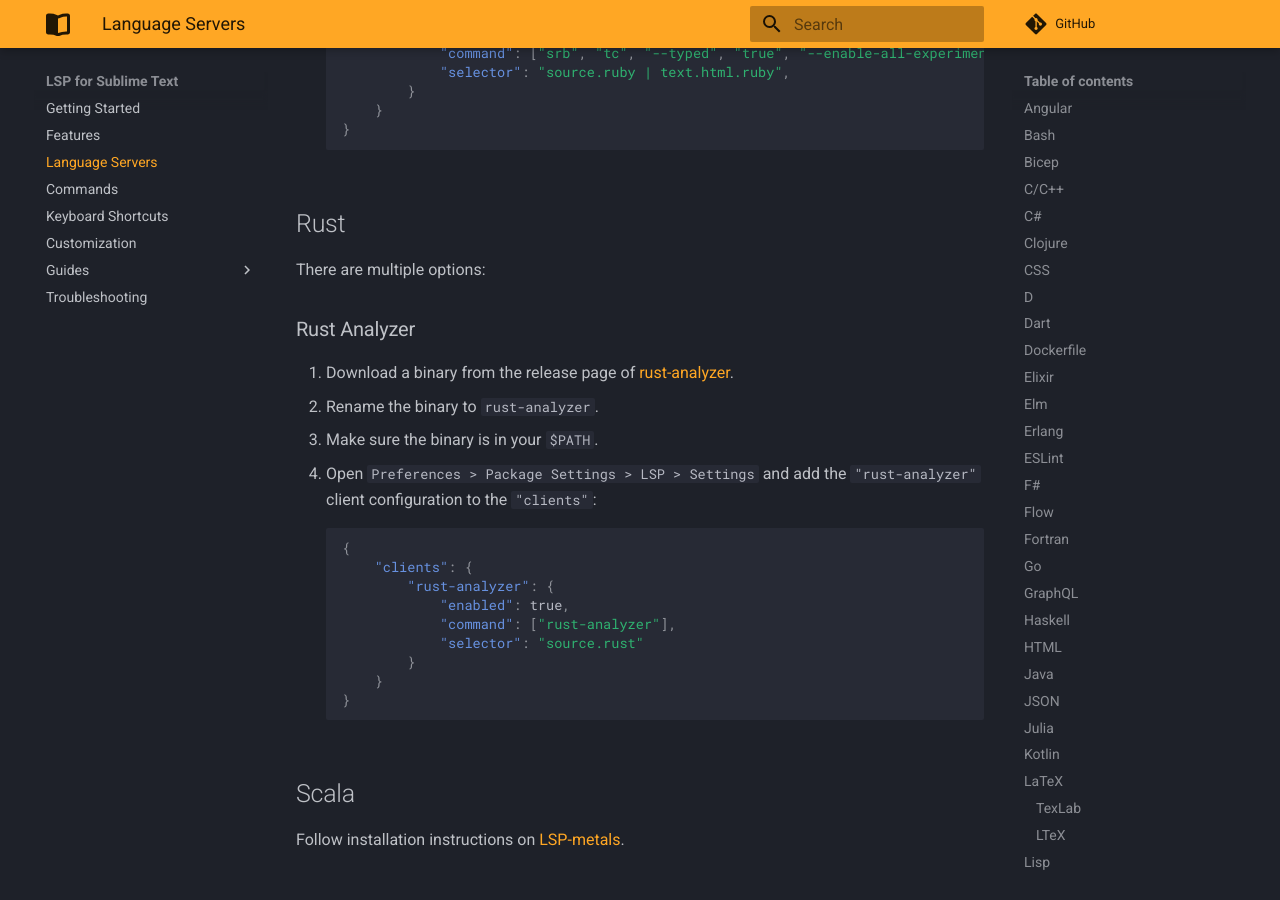
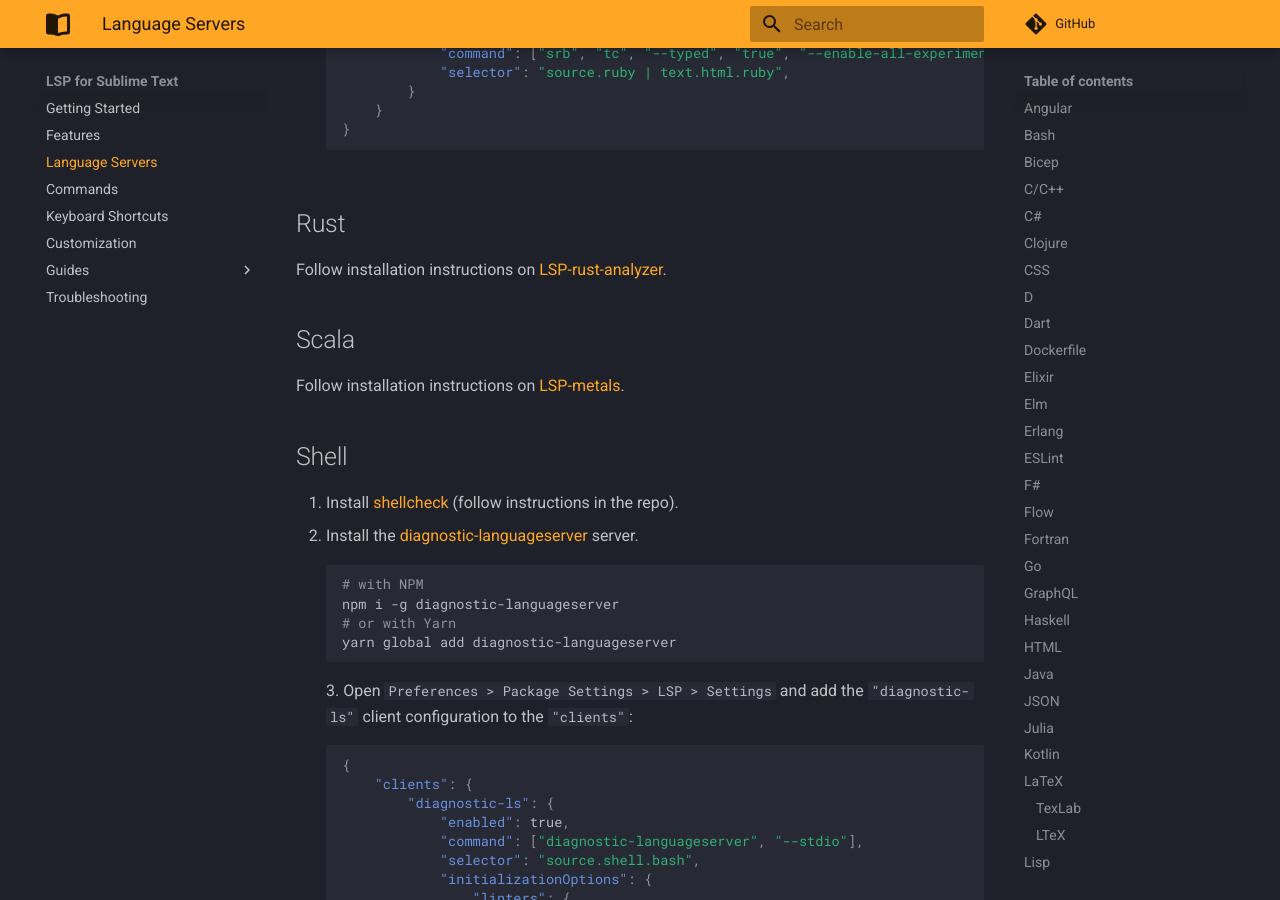
Before and after one commit to sublimelsp/LSP, an MkDocs documentation site: the page built from docs/src/language_servers.md, in a window 1280 px wide and 900 px high, scrolled down 11051 px. Built offline with MkDocs 1.6.1 and Material for MkDocs 9.7.7, drawn with Linux system fonts in a browser that asks for light colours; comment, search, counter and statistics services are not loaded.

Commit message:
Document LSP-rust-analyzer

````diff
--- a/docs/src/language_servers.md
+++ b/docs/src/language_servers.md
@@ -449,26 +449,7 @@
 
 ## Rust
 
-There are multiple options:
-
-### Rust Analyzer
-
-1. Download a binary from the release page of [rust-analyzer](https://github.com/rust-analyzer/rust-analyzer).
-2. Rename the binary to `rust-analyzer`.
-3. Make sure the binary is in your `$PATH`.
-4. Open `Preferences > Package Settings > LSP > Settings` and add the `"rust-analyzer"` client configuration to the `"clients"`:
-
-    ```json
-    {
-        "clients": {
-            "rust-analyzer": {
-                "enabled": true,
-                "command": ["rust-analyzer"],
-                "selector": "source.rust"
-            }
-        }
-    }
-    ```
+Follow installation instructions on [LSP-rust-analyzer](https://github.com/scalameta/LSP-rust-analyzer).
 
 ## Scala
 
````
